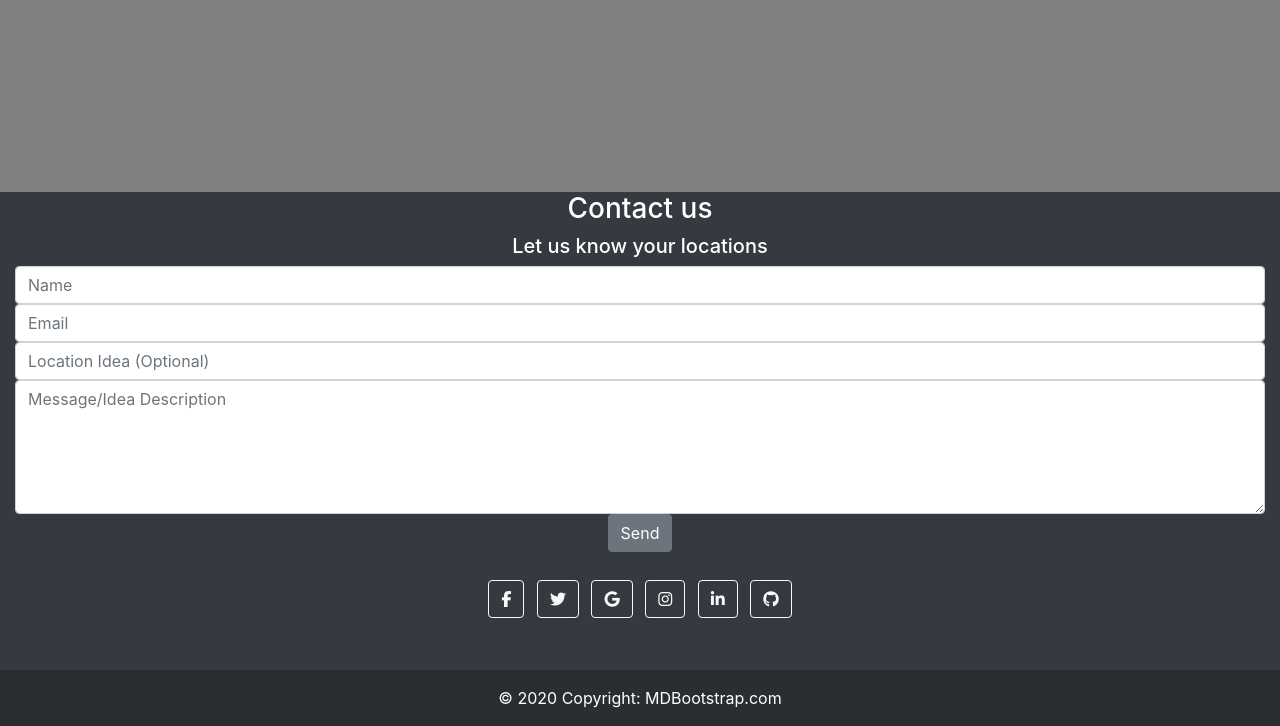
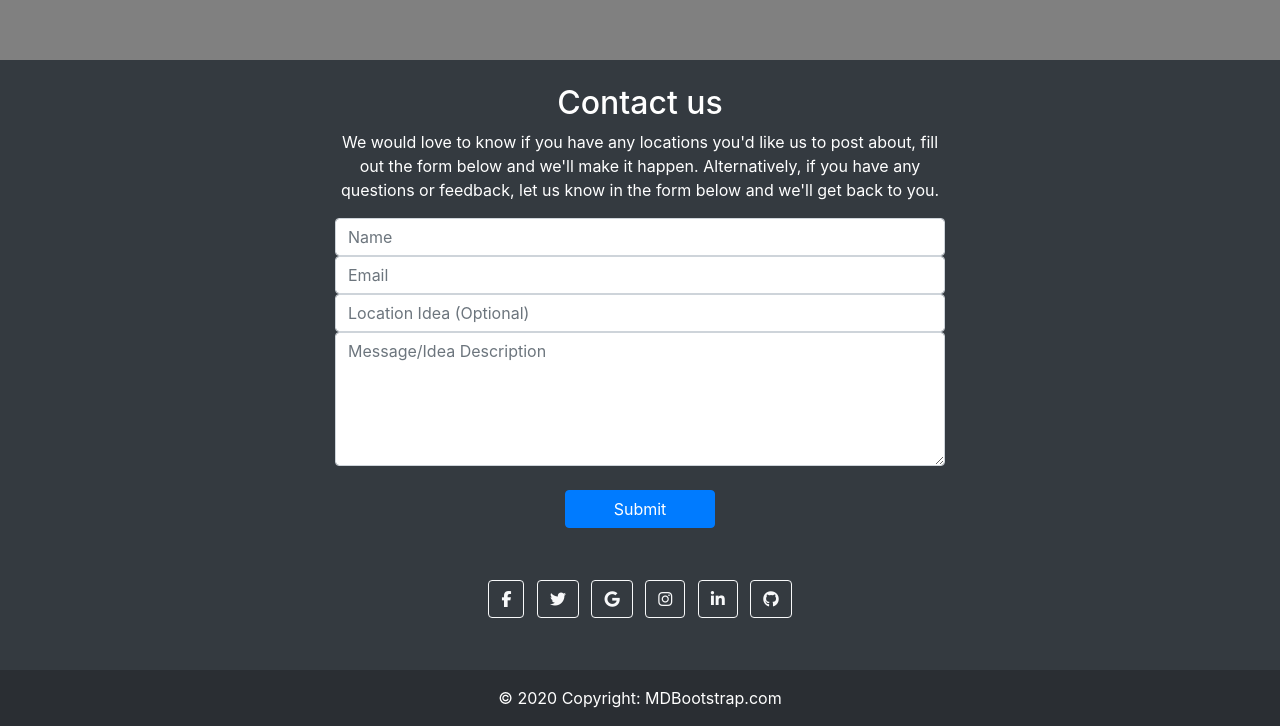
Before and after one commit to Antonyeaster/gem-explorers, a Django app: page / in a window 1280 px wide. Shown: the part 74-800 px from the top of the page. Run offline with Django 3.2, Linux system fonts and the light colour scheme; data that the repository does not hold is empty; some libraries are stand-ins or nearby versions.

Commit message:
Add form submission messages and style

```diff
--- a/static/js/sendEmail.js
+++ b/static/js/sendEmail.js
@@ -8,9 +8,12 @@ function sendMail(contactIdeaForm) {
     .then(
         function(response) {
             console.log("SUCCESS", response);
+            document.getElementById('successfulForm').style.display = 'block';
+            contactIdeaForm.reset();
         },
         function(error) {
             console.log("FAILED", error);
+            document.getElementById('unsuccessfulForm').style.display = 'block';
         });
     return false;
 }
--- a/templates/base.html
+++ b/templates/base.html
@@ -103,11 +103,11 @@
 
     <!--Footer-->
     <footer class="bg-dark text-center text-white mt-auto">
-        <section class="container-fluid">
-            <div class="row bg-color-contact">
-                <div class="col">
-                    <h3 class="contact-heading uppercase text-center">Contact us</h3>
-                    <h5 class="uppercase text-center">Let us know your locations</h5>
+        <section class="container-fluid mt-4">
+            <div class="row bg-color-contact justify-content-center">
+                <div class="col-lg-6">
+                    <h2 class="contact-heading uppercase text-center">Contact us</h2>
+                    <p class="text-center">We would love to know if you have any locations you'd like us to post about, fill out the form below and we'll make it happen. Alternatively, if you have any questions or feedback, let us know in the form below and we'll get back to you.</p>
 
                     <div class="center-form">
                         <form onsubmit="return sendMail(this);">
@@ -118,11 +118,19 @@
                             <textarea rows="5" name="message" id="message" class="form-control"
                                 placeholder="Message/Idea Description" required></textarea>
                             <div class="form-row text-center">
-                                <div class="col">
-                                    <button type="submit" class="btn btn-secondary">Send</button>
+                                <div class="col mt-4 mb-4">
+                                    <button type="submit" class="btn btn-primary px-5">Submit</button>
                                 </div>
                             </div>
                         </form>
+                        <div id="successfulForm" class="alert alert-success alert-dismissable" style="display: none;">
+                            <button type="button" class="close" data-dismiss="alert" aria-hidden="true">&times;</button>
+                            Thank you, you're form has been submitted successfully.
+                        </div>
+                        <div id="unsuccessfulForm" class="alert alert-danger alert-dismissable" style="display: none;">
+                            <button type="button" class="close" data-dismiss="alert" aria-hidden="true">&times;</button>
+                            Something went wrong. Please try again.
+                        </div>
                     </div>
 
                 </div>
```
